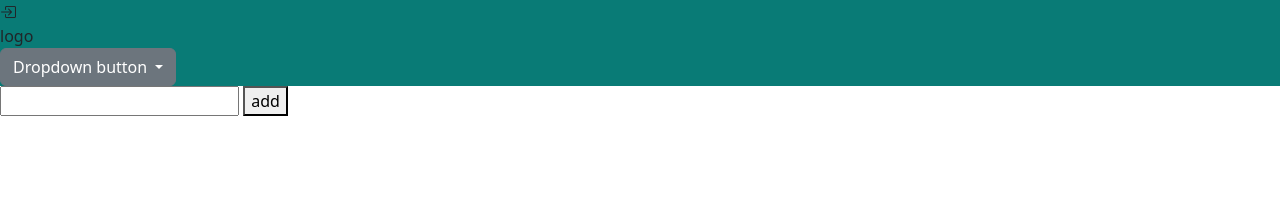
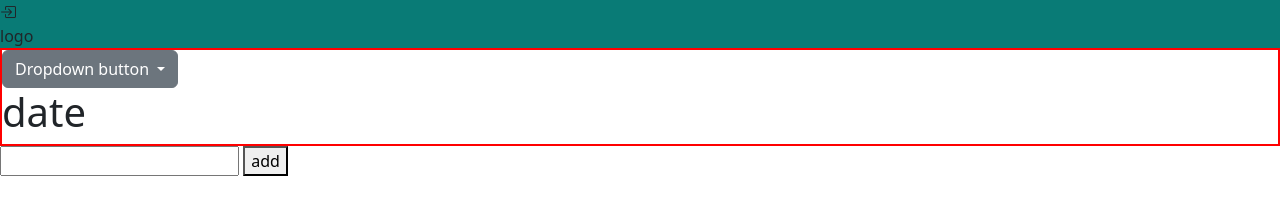
Before and after one commit to Rahgawi/ToDoList, a plain HTML site: page index.html in a window 1280 px wide. Drawn offline with nearby package versions, Linux system fonts and the light colour scheme.

Commit message:
added borders

```diff
--- a/index.html
+++ b/index.html
@@ -26,7 +26,8 @@
     </nav>
 
     <main>
-        <nav class="day-date">
+
+        <div class="day-date">
             <div class="day">
                 <div class="dropdown">
                     <button class="btn btn-secondary dropdown-toggle" type="button" data-bs-toggle="dropdown" aria-expanded="false">
@@ -38,11 +39,15 @@
                       <li><a class="dropdown-item" href="#">Something else here</a></li>
                     </ul>
                   </div>
+                <div class = "date">
+                            <h1>date</h1>
+                </div>
+
             </div>
 
-            <div class="date"></div>
 
-        </nav>
+
+        </div>
         <div class="add">
             <form>
                 <input type="text" id="name">
--- a/style.css
+++ b/style.css
@@ -1,3 +1,9 @@
 nav{
     background-color: #097B76;
 }
+
+.day-date{
+    border: 2px solid red;
+    display: flex;
+    justify-content: space-between;
+}
```
